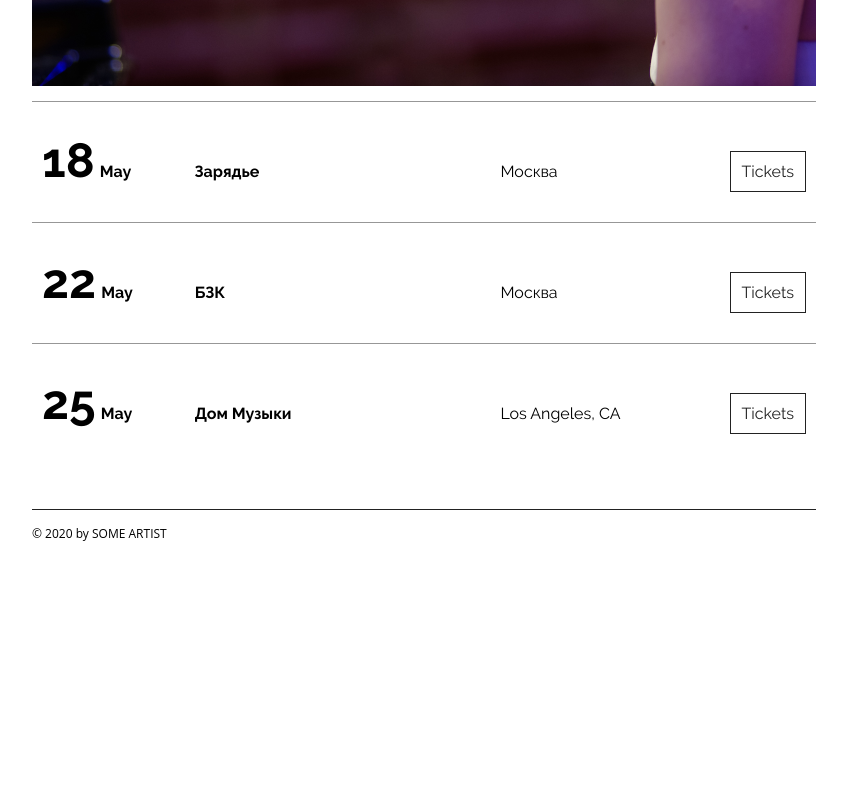
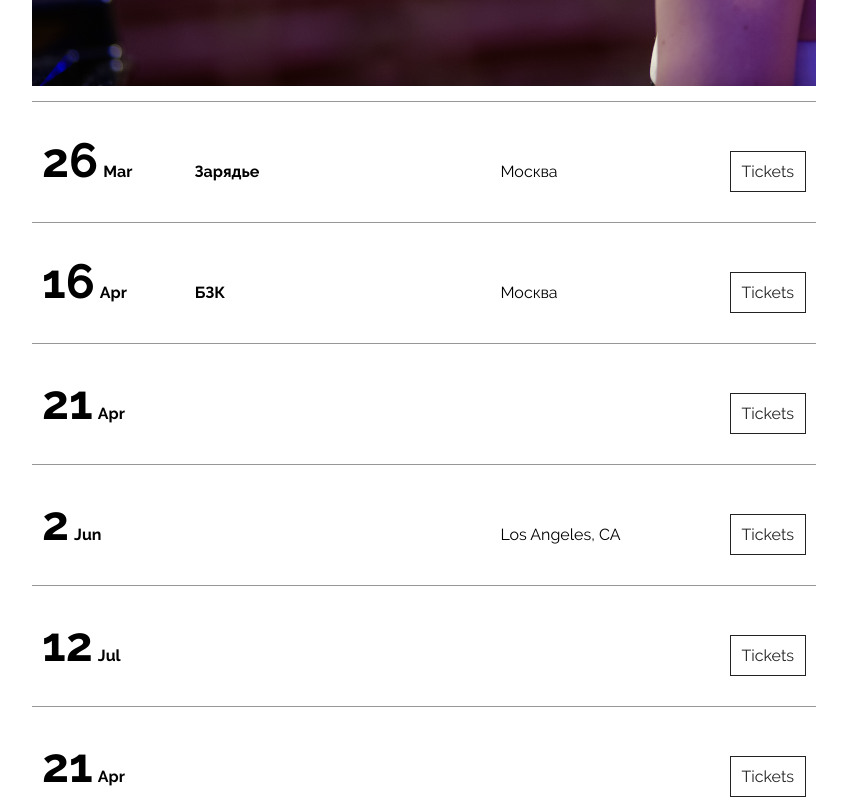
Before and after one commit to mumac/artD, a React (Create React App) app: page /tour in a window 1280 px wide. Shown: the part 520-1320 px from the top of the page, without its empty margins (272-1119 px from the left). Before the commit the page ends 1077 px from the top, so only its background shows below. Built offline with nearby package versions, Linux system fonts and the light colour scheme; what i18next-xhr-backend would draw is missing.

Commit message:
добавлен год; новые цитаты; план концертов

```diff
--- a/src/data/data.js
+++ b/src/data/data.js
@@ -23,8 +23,19 @@ const data = {
         {
             fileName: "2.jpg",
             en: {
+                title: "",
+                description: ""
+            },
+            ru: {
                 title: "Другое название",
                 description: "Иногда приходится кланяться"
+            }
+        },
+        {
+            fileName: "2.jpg",
+            en: {
+                title: "",
+                description: ""
             },
             ru: {
                 title: "Другое название",
@@ -34,23 +45,23 @@ const data = {
         {
             fileName: "3.png",
             en: {
-                title: "Но нэйм",
-                description: "А ещё я умею читать..."
+                title: "",
+                description: ""
             },
             ru: {
                 title: "Но нэйм",
-                description: "А ещё я умею читать..."
+                description: "А ещё я люблю фотки разглядывать..."
             },
         },
         {
             fileName: "4.jpg",
             en: {
                 title: "Thirst image",
-                description: "Some long text about this image and more details..."
+                description: ""
             },
             ru: {
-                title: "Erstes Bild",
-                description: "Ein langer Text zu diesem Bild und weitere Details ..."
+                title: "",
+                description: ""
             }
         },
         {
@@ -60,8 +71,8 @@ const data = {
                 description: "Some long text about this image and more details..."
             },
             ru: {
-                title: "Erstes Bild",
-                description: "Ein langer Text zu diesem Bild und weitere Details ..."
+                title: "Sold out",
+                description: ""
             }
         },
         {
@@ -71,8 +82,8 @@ const data = {
                 description: "Some long text about this image and more details..."
             },
             ru: {
-                title: "Erstes Bild",
-                description: "Ein langer Text zu diesem Bild und weitere Details ..."
+                title: "",
+                description: ""
             }
         },
     ],
@@ -175,7 +186,7 @@ const data = {
     tour: {
         events: [
             {
-                date: "2020-05-18",
+                date: "03-26",
                 //toTickets: "https://",
                 en: {
                     place: "Зарядье",
@@ -183,31 +194,139 @@ const data = {
                 },
                 ru: {
                     place: "Сольный концерт",
-                    location: 'Зал "Зарядье", Москва'
+                    location: "Московская филармония, \nкамерный зал"
                 }
             },
             {
-                date: "2020-05-22",
+                date: "2020-04-16",
                 //toTickets: "http://",
                 en: {
                     place: "БЗК",
                     location: "Москва"
                 },
                 ru: {
-                    place: "Концерт с НФОР, \n дирижёр В.Спиваков",
-                    location: "БЗК, Москва"
+                    place: "Junior Music Tour",
+                    location: "Филармония, \nг. Тула"
                 }
             },
             {
-                date: "2020-05-25",
+                date: "2020-04-21",
                 //toTickets: "http://",
                 en: {
-                    place: "Дом Музыки",
+                    place: "",
+                    location: ""
+                },
+                ru: {
+                    place: "Сольный концерт",
+                    location: "Филармония, \nг. Курск"
+                }
+            },
+            {
+                date: "2020-06-2",
+                //toTickets: "http://",
+                en: {
+                    place: "",
                     location: "Los Angeles, CA"
                 },
                 ru: {
-                    place: "Концерт камерной музыки",
-                    location: "Дом Музыки"
+                    place: "Junior Music Tour \nКонцерт с оркестром",
+                    location: "БЗК, \nг. Москва"
+                }
+            },
+            {
+                date: "2020-07-12",
+                //toTickets: "http://",
+                en: {
+                    place: "",
+                    location: ""
+                },
+                ru: {
+                    place: "Академия Вебье",
+                    location: "г. Вербье, \nШвейцария"
+                }
+            },
+            {
+                date: "2020-04-21",
+                //toTickets: "http://",
+                en: {
+                    place: "",
+                    location: ""
+                },
+                ru: {
+                    place: "Международная фортепианная \nакадемия",
+                    location: "Комо, \nИталия "
+                }
+            },
+            {
+                date: "2020-08-16",
+                //toTickets: "http://",
+                en: {
+                    place: "",
+                    location: ""
+                },
+                ru: {
+                    place: "Концерт с оркестром",
+                    location: "Академия им. Гнесиных, \nг. Москва"
+                }
+            },
+            {
+                date: "2020-09-30",
+                //toTickets: "http://",
+                en: {
+                    place: "",
+                    location: ""
+                },
+                ru: {
+                    place: "Сольный концерт",
+                    location: "Московская филармония, \nкамерный зал"
+                }
+            },
+            {
+                date: "2020-11-8",
+                //toTickets: "http://",
+                en: {
+                    place: "",
+                    location: ""
+                },
+                ru: {
+                    place: "Сольный концерт",
+                    location: "Филармония, \nг. Вологда"
+                }
+            },
+            {
+                date: "2020-11-15",
+                //toTickets: "http://",
+                en: {
+                    place: "",
+                    location: ""
+                },
+                ru: {
+                    place: "Сольный концерт",
+                    location: "Филармония, \nг. Архангельск"
+                }
+            },
+            {
+                date: "2021-03-7",
+                //toTickets: "http://",
+                en: {
+                    place: "",
+                    location: ""
+                },
+                ru: {
+                    place: "Сольный концерт",
+                    location: "Филармония, \nг. Волгоград"
+                }
+            },
+            {
+                date: "2020-04-10",
+                //toTickets: "http://",
+                en: {
+                    place: "",
+                    location: ""
+                },
+                ru: {
+                    place: "Концерт с оркестром",
+                    location: "Филармония, \nг. Рязань"
                 }
             },
         ]
--- a/src/pages/AboutPage.js
+++ b/src/pages/AboutPage.js
@@ -43,6 +43,14 @@ function AboutPage() {
                                     {t("about_page.quote_2.author")}
                                 </div>
                             </div>
+                            <div className="quote quote-3">
+                                <div className="quote-text">
+                                    {t("about_page.quote_3.text")}
+                                </div>
+                                <div className="quote-author">
+                                    {t("about_page.quote_3.author")}
+                                </div>
+                            </div>
                         </div>
                     </div>
                     <div className="about-text">
--- a/src/pages/TourPage.js
+++ b/src/pages/TourPage.js
@@ -45,6 +45,9 @@ function TourPage() {
                                     <span className="month">
                                         {new Date(event.date).toLocaleDateString(currentLang, { month: "short" })}
                                     </span>
+                                    {/* <span className="year">
+                                        {new Date(event.date).toLocaleDateString(currentLang, { year: "numeric" })}
+                                    </span> */}
                                 </div>
                                 <div className="event-place">
                                     {event[currentLang].place}
```
Also changed, not shown: src/locales/ru/translation.json (+9 -5 lines).
